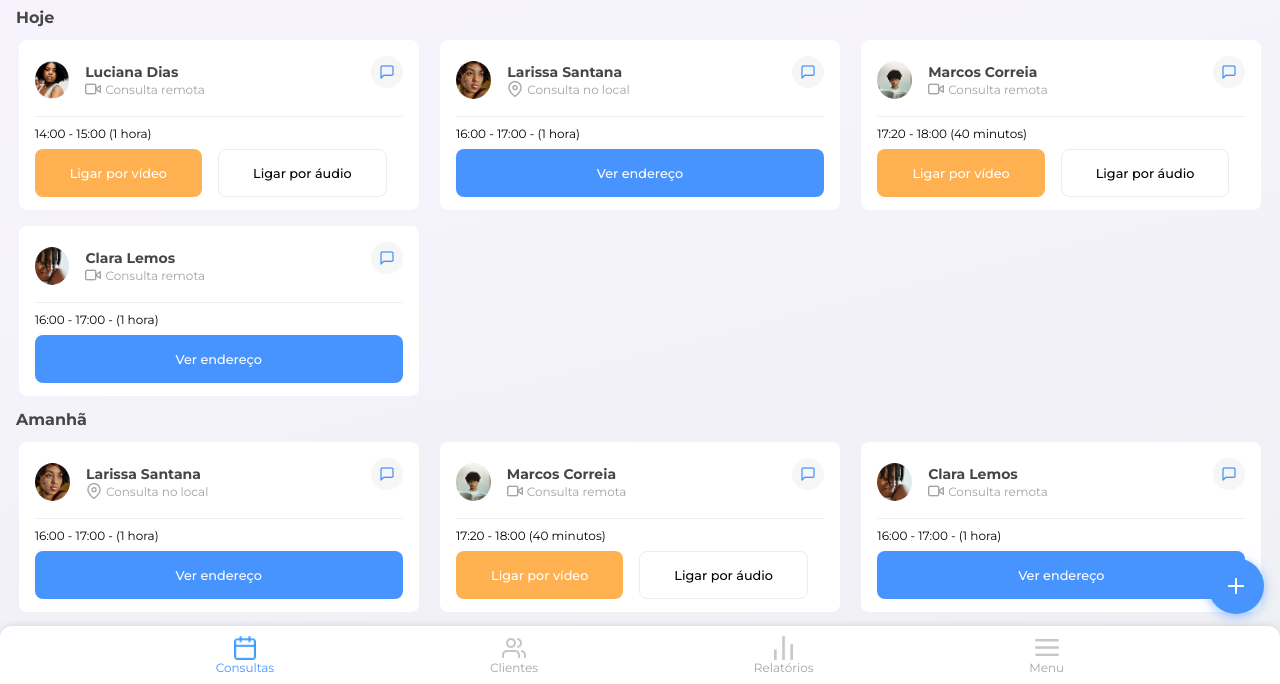
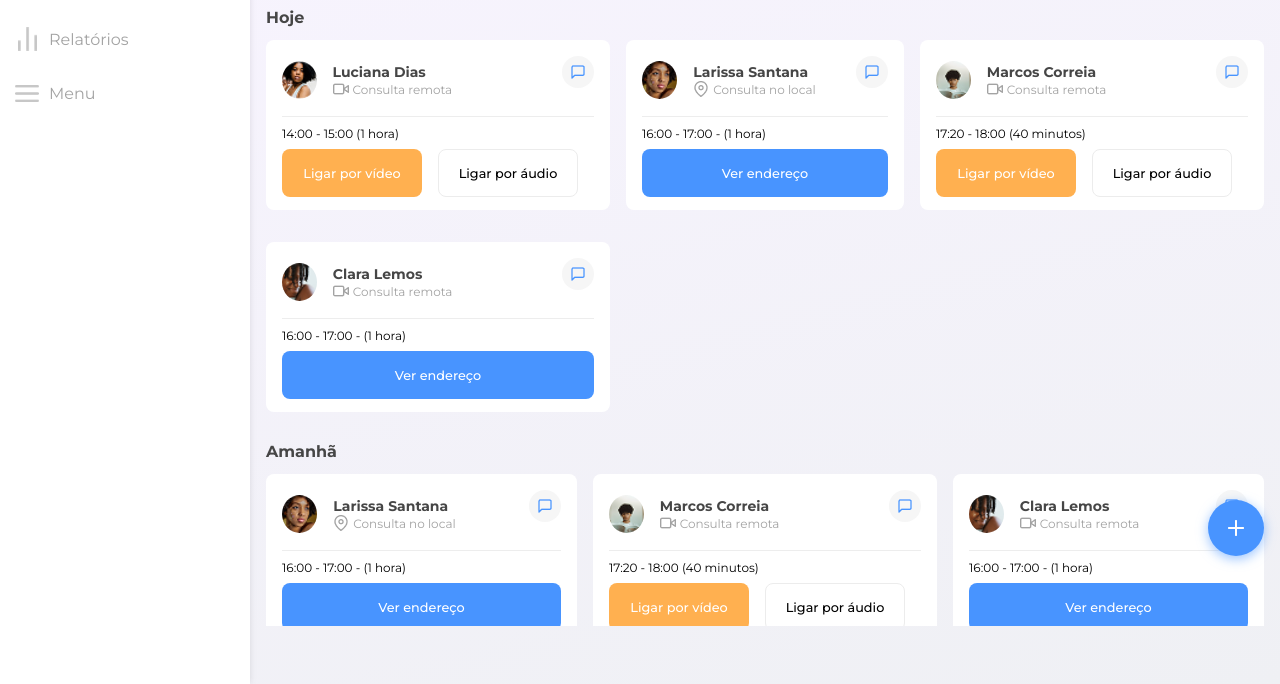
Before and after one commit to mateuspistillo/Aluramed, a plain HTML site: page index.html in a window 1280 px wide. Shown: the part 116-800 px from the top of the page. Drawn offline with Linux system fonts and the light colour scheme.

Commit message:
criando o menu lateral

```diff
--- a/index.html
+++ b/index.html
@@ -9,7 +9,7 @@
   </head>
   <body>
     <main>
-
+      <div>
       <header class="container-header">
         <img src="./assets/Perfil-1.png" alt="" class="profile" />
         <div class="header-info">
@@ -276,19 +276,19 @@
           <ul>
             <li class="rodape-acao">
               <span class="consultas-icone"></span>
-              Consultas
+              <p class="texto-icone">Consultas</p>
             </li>
             <li class="rodape-acao">
               <span class="clientes-icone"></span>
-              Clientes
+              <p class="texto-icone">Clientes</p>
             </li>
             <li class="rodape-acao">
               <span class="relatorios-icone"></span>
-              Relatórios
+              <p class="texto-icone">Relatórios</p>
             </li>
             <li class="rodape-acao">
               <span class="menu-icone"></span>
-              Menu
+              <p class="texto-icone">Menu</p>
             </li>
           </ul>
         </nav>
--- a/styles/consultas.css
+++ b/styles/consultas.css
@@ -133,14 +133,14 @@
         grid-template-columns: repeat(3, 1fr);
         gap: 16px;
         padding: 0px;
+        margin: 0;
     }
 
     .consulta-card {
-        margin-bottom: 16px;
-        width: 400px;
+        display: flex;
+        flex-direction: column;
+        width: 100%;
         height: 170px;
-        max-width: 100%;
-        margin: 0 auto;
     }
 }
 
--- a/styles/footer.css
+++ b/styles/footer.css
@@ -58,3 +58,36 @@
     opacity: 30%;
     background-image: url('../assets/icons/Menu.png');
 }
+
+@media (min-width: 1200px) {
+    .rodape {
+        width: 250px;
+        height: 100vh;
+        background-color: var(--branco);
+        filter: drop-shadow(0 -1px 3px #46464625);
+        position: fixed;
+        top: 0;
+        left: 0;
+        padding-top: 20px;
+        align-items: normal;
+        border-radius: 0px;
+    }
+
+    .rodape nav>ul {
+        flex-direction: column;
+    }
+
+    .rodape nav .rodape-acao {
+        display: flex;
+        flex-direction: row;
+        align-items: center;
+        align-content: flex-end;
+        justify-content: flex-start;
+        margin: 15px;
+        font-size: 100%;
+    }
+
+    .texto-icone {
+        margin-left: 10px;
+    }
+}
--- a/styles/header.css
+++ b/styles/header.css
@@ -22,3 +22,9 @@
   margin-top: 5px;
   color: var(--texto-claro);
 }
+
+@media (min-width: 1200px) {
+  main {
+      padding-left: 250px;
+  }
+}
```
Lines whose indentation alone changed are shown as unchanged.
